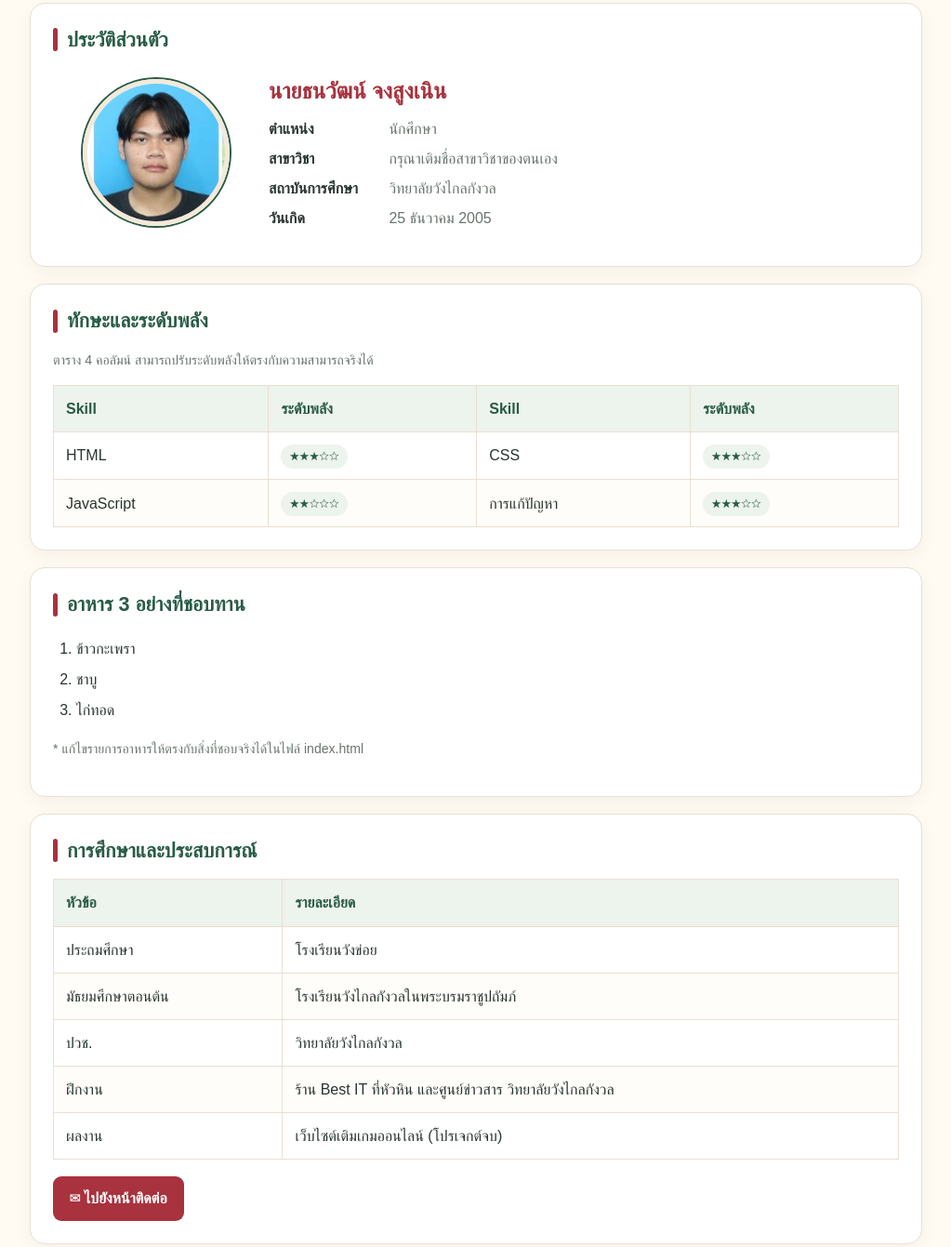
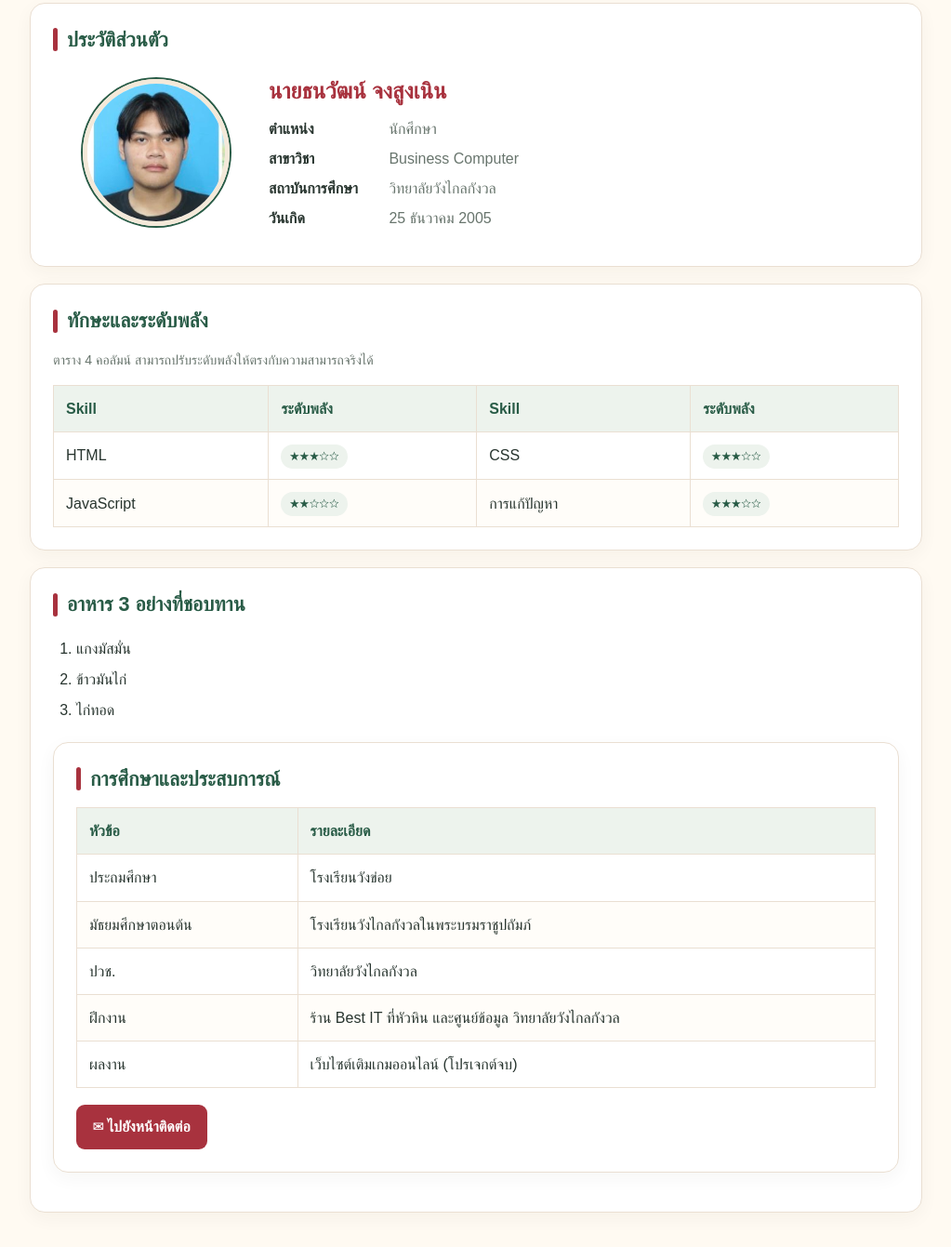
Before and after one commit to thanawatjongsungnern/thanawat, a plain HTML site: page index.html in a window 1280 px wide. Shown: the part 270-1611 px from the top of the page at 93% size, without its empty margins (128-1151 px from the left). Drawn offline with Linux system fonts and the light colour scheme; a web font is replaced by a local one.

Commit message:
Update index.html

```diff
--- a/index.html
+++ b/index.html
@@ -1,8 +1,8 @@
 <!DOCTYPE html><html lang="th"><head><meta charset="UTF-8"><meta name="viewport" content="width=device-width,initial-scale=1"><title>MyPage v2 | ธนวัฒน์ จงสูงเนิน</title><link rel="stylesheet" href="style.css"></head><body>
 <header><div class="wrap nav"><a class="brand" href="index.html">🎄 TANAWAT <span>MY PAGE</span></a><nav class="navlinks"><a href="#profile">ประวัติส่วนตัว</a><a href="#skills">ทักษะ</a><a href="#favorite">อาหารที่ชอบ</a><a href="contact.html">ติดต่อ</a></nav></div></header>
 <main class="wrap"><div class="hero"><div class="eyebrow">✦ MERRY CHRISTMAS & WELCOME ✦</div><h1>My Personal Page</h1><p>แนะนำตัวและรวบรวมข้อมูลของผมในธีมคริสต์มาสแบบเรียบง่าย</p></div>
-<section class="panel" id="profile"><h2 class="section-title">ประวัติส่วนตัว</h2><table class="profile-table"><tr><td class="profile-photo-cell"><img class="profile-photo" src="assets/profile.jpg" alt="รูปโปรไฟล์ ธนวัฒน์ จงสูงเนิน"></td><td class="profile-details"><h2>นายธนวัฒน์ จงสูงเนิน</h2><p><strong>ตำแหน่ง</strong> นักศึกษา</p><p><strong>สาขาวิชา</strong> กรุณาเติมชื่อสาขาวิชาของตนเอง</p><p><strong>สถาบันการศึกษา</strong> วิทยาลัยวังไกลกังวล</p><p><strong>วันเกิด</strong> 25 ธันวาคม 2005</p></td></tr></table></section>
+<section class="panel" id="profile"><h2 class="section-title">ประวัติส่วนตัว</h2><table class="profile-table"><tr><td class="profile-photo-cell"><img class="profile-photo" src="assets/profile.jpg" alt="รูปโปรไฟล์ ธนวัฒน์ จงสูงเนิน"></td><td class="profile-details"><h2>นายธนวัฒน์ จงสูงเนิน</h2><p><strong>ตำแหน่ง</strong> นักศึกษา</p><p><strong>สาขาวิชา</strong> Business Computer </p><p><strong>สถาบันการศึกษา</strong> วิทยาลัยวังไกลกังวล</p><p><strong>วันเกิด</strong> 25 ธันวาคม 2005</p></td></tr></table></section>
 <section class="panel" id="skills"><h2 class="section-title">ทักษะและระดับพลัง</h2><p class="note">ตาราง 4 คอลัมน์ สามารถปรับระดับพลังให้ตรงกับความสามารถจริงได้</p><table class="data"><thead><tr><th>Skill</th><th>ระดับพลัง</th><th>Skill</th><th>ระดับพลัง</th></tr></thead><tbody><tr><td>HTML</td><td><span class="badge">★★★☆☆</span></td><td>CSS</td><td><span class="badge">★★★☆☆</span></td></tr><tr><td>JavaScript</td><td><span class="badge">★★☆☆☆</span></td><td>การแก้ปัญหา</td><td><span class="badge">★★★☆☆</span></td></tr></tbody></table></section>
-<section class="panel" id="favorite"><h2 class="section-title">อาหาร 3 อย่างที่ชอบทาน</h2><ol class="food-list"><li>ข้าวกะเพรา</li><li>ชาบู</li><li>ไก่ทอด</li></ol><p class="note">* แก้ไขรายการอาหารให้ตรงกับสิ่งที่ชอบจริงได้ในไฟล์ index.html</p></section>
-<section class="panel"><h2 class="section-title">การศึกษาและประสบการณ์</h2><table class="data"><thead><tr><th>หัวข้อ</th><th>รายละเอียด</th></tr></thead><tbody><tr><td>ประถมศึกษา</td><td>โรงเรียนวังข่อย</td></tr><tr><td>มัธยมศึกษาตอนต้น</td><td>โรงเรียนวังไกลกังวลในพระบรมราชูปถัมภ์</td></tr><tr><td>ปวช.</td><td>วิทยาลัยวังไกลกังวล</td></tr><tr><td>ฝึกงาน</td><td>ร้าน Best IT ที่หัวหิน และศูนย์ข่าวสาร วิทยาลัยวังไกลกังวล</td></tr><tr><td>ผลงาน</td><td>เว็บไซต์เติมเกมออนไลน์ (โปรเจกต์จบ)</td></tr></tbody></table><div class="actions"><a class="btn" href="contact.html">✉ ไปยังหน้าติดต่อ</a></div></section></main>
+<section class="panel" id="favorite"><h2 class="section-title">อาหาร 3 อย่างที่ชอบทาน</h2><ol class="food-list"><li>แกงมัสมั่น</li><li>ข้าวมันไก่</li><li>ไก่ทอด</li></ol>
+<section class="panel"><h2 class="section-title">การศึกษาและประสบการณ์</h2><table class="data"><thead><tr><th>หัวข้อ</th><th>รายละเอียด</th></tr></thead><tbody><tr><td>ประถมศึกษา</td><td>โรงเรียนวังข่อย</td></tr><tr><td>มัธยมศึกษาตอนต้น</td><td>โรงเรียนวังไกลกังวลในพระบรมราชูปถัมภ์</td></tr><tr><td>ปวช.</td><td>วิทยาลัยวังไกลกังวล</td></tr><tr><td>ฝึกงาน</td><td>ร้าน Best IT ที่หัวหิน และศูนย์ข้อมูล วิทยาลัยวังไกลกังวล</td></tr><tr><td>ผลงาน</td><td>เว็บไซต์เติมเกมออนไลน์ (โปรเจกต์จบ)</td></tr></tbody></table><div class="actions"><a class="btn" href="contact.html">✉ ไปยังหน้าติดต่อ</a></div></section></main>
 <footer>🎄 Merry Christmas · MyPage v2 · ธนวัฒน์ จงสูงเนิน 🎄</footer></body></html>
```
